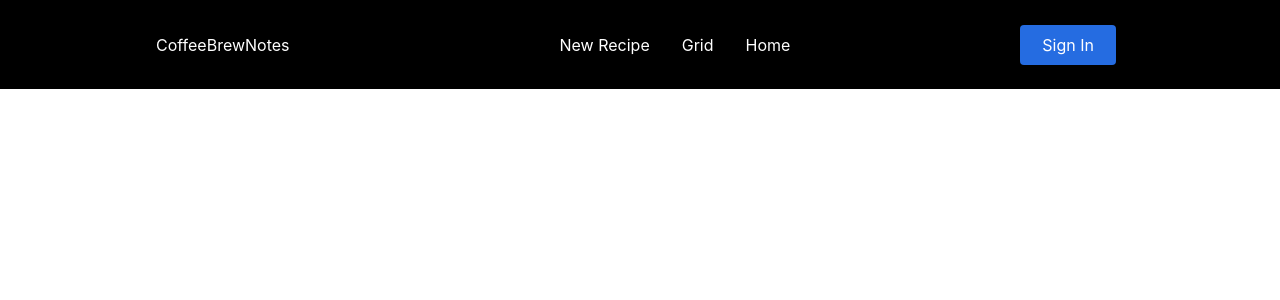
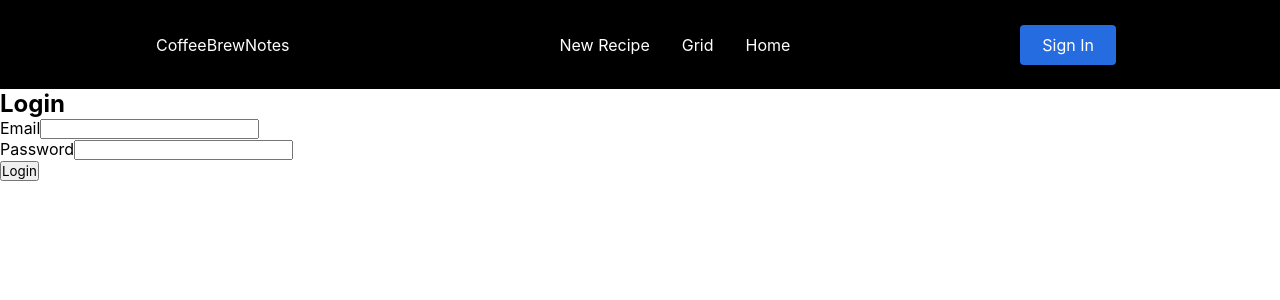
Before and after one commit to rafawelsh/CoffeeBrewNotes, a React (Create React App) app in the folder client/: page /login in a window 1280 px wide. Shown: the top 300 px of the page. Built offline with nearby package versions, Linux system fonts and the light colour scheme.

Commit message:
added localStorage for JWT

```diff
--- a/client/src/App.js
+++ b/client/src/App.js
@@ -1,7 +1,8 @@
+import NavBar from "./components/NavBar/NavBar";
+import LoginForm from "./components/LoginForm";
 import CoffeeForm from "./components/CoffeeForm/CoffeeForm";
 import RecipesGrid from "./components/RecipeView/RecipesGrid";
 import RecipeGridCard from "./components/RecipeView/RecipeGridCard";
-import NavBar from "./components/NavBar/NavBar";
 import GlobalStyle from "./globalStyles";
 import { BrowserRouter as Router, Route, Switch } from "react-router-dom";
 
@@ -19,6 +20,7 @@ function App() {
 				</Route>
 				<Route exact path='/new-recipe' component={CoffeeForm} />
 				<Route exact path='/grid' component={RecipesGrid} />
+				<Route exact path='/login' component={LoginForm} />
 				<Route
 					path={`/grid/:id`}
 					component={(props) => <RecipeGridCard {...props} />}
--- a/client/src/components/CoffeeForm/CoffeeForm.js
+++ b/client/src/components/CoffeeForm/CoffeeForm.js
@@ -26,6 +26,7 @@ function RecipeForm() {
 
 	const handleOnSubmit = (values, actions) => {
 		axios({
+			headers: { "auth-token": localStorage.getItem("token") },
 			method: "POST",
 			url: "/api/recipes",
 			data: values,
--- a/client/src/components/LoginForm.js
+++ b/client/src/components/LoginForm.js
@@ -1,18 +1,45 @@
 import React from "react";
+import axios from "axios";
+import { Formik, Field, Form } from "formik";
 
 function LoginForm() {
+	const initialValues = {
+		email: "",
+		password: "",
+	};
+
+	const handleOnSubmit = (values, actions) => {
+		axios({
+			method: "POST",
+			url: "/api/user/login",
+			data: values,
+		})
+			.then((response) => {
+				actions.setSubmitting(false);
+				actions.resetForm();
+				localStorage.setItem("token", response.data.token);
+			})
+			.catch((error) => {
+				actions.setSubmitting(false);
+				console.log(error);
+			});
+	};
+
 	return (
-		<form>
-			<div className='form-inner'>
-				<h2></h2>
+		<Formik initialValues={initialValues} onSubmit={handleOnSubmit}>
+			<Form className='form-inner'>
+				<h2>Login</h2>
 				<div className='form-group'>
 					<label htmlFor='email'>Email</label>
+					<Field type='text' name='email' id='email' />
 				</div>
 				<div className='form-group'>
 					<label htmlFor='password'>Password</label>
+					<Field type='text' name='password' id='password' />
 				</div>
-			</div>
-		</form>
+				<button type='submit'>Login</button>
+			</Form>
+		</Formik>
 	);
 }
 
--- a/client/src/components/NavBar/NavBar.js
+++ b/client/src/components/NavBar/NavBar.js
@@ -28,7 +28,7 @@ const NavBar = () => {
 					</NavLink>
 				</NavMenu>
 				<NavBtn>
-					<NavBtnLink to='/signin'>Sign In</NavBtnLink>
+					<NavBtnLink to='/login'>Sign In</NavBtnLink>
 				</NavBtn>
 			</Nav>
 		</>
```
Also changed, not shown: 2 other files (tests, documents, lock files or other folders).
